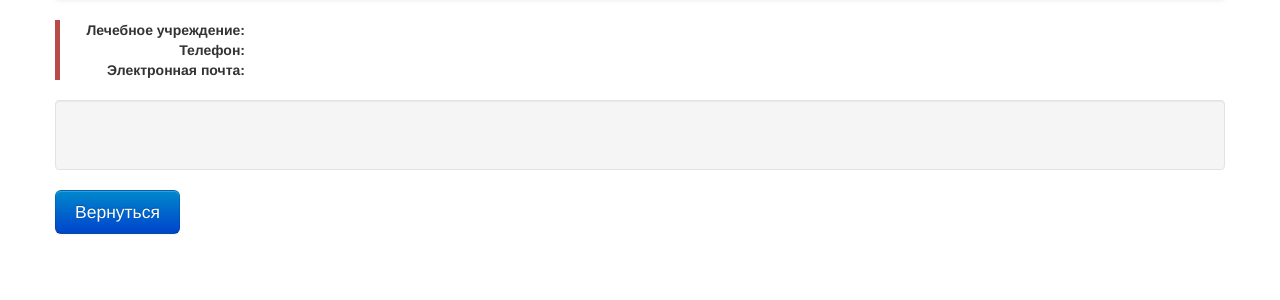
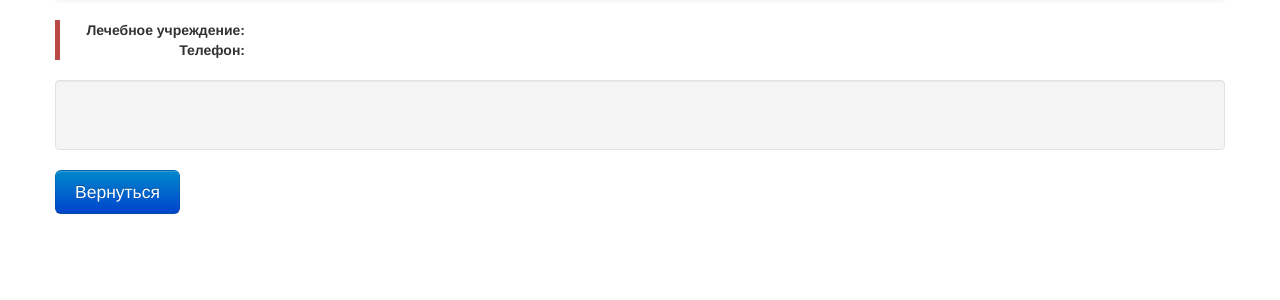
Before and after one commit to MarsStirner/elreg, a Django app: template ElReg/elreg_app/templates/subdivision.html in a window 1280 px wide. Shown: the part 155-455 px from the top of the page. Run offline with Django 3.2, Linux system fonts and the light colour scheme; the template is opened without the code that fills it, so the values that code supplies are empty; some libraries are stand-ins or nearby versions.

Commit message:
Some fixes in ifaces

```diff
--- a/ElReg/elreg_app/templates/subdivision.html
+++ b/ElReg/elreg_app/templates/subdivision.html
@@ -5,7 +5,7 @@
     <dl class="dl-horizontal">
         <dt>Лечебное учреждение:</dt><dd>{{ current_lpu.name }}</dd>
         <dt>Телефон:</dt><dd>{{ current_lpu.phone }}</dd>
-        <dt>Электронная почта:</dt><dd><a href="mailto:{{ current_lpu.email }}">{{ current_lpu.email }}</a></dd>
+        {% if current_lpu.email %}<dt>Электронная почта:</dt><dd><a href="mailto:{{ current_lpu.email }}">{{ current_lpu.email }}</a></dd>{% endif %}
     </dl>
 </blockquote>
 <div class="well">
--- a/ElReg/elreg_app/views.py
+++ b/ElReg/elreg_app/views.py
@@ -327,6 +327,9 @@ def patientPage(request, templateName):
                     for key in doc_keys:
                         db.set(key, '0')
 
+                    start_time = start_time.strftime('%H:%M')
+                    finish_time = finish_time.strftime('%H:%M')
+
                     db_params = {'ticketUid': ticketPatient.ticketUid,
                                  'date': date,
                                  'start_time': start_time,
```
